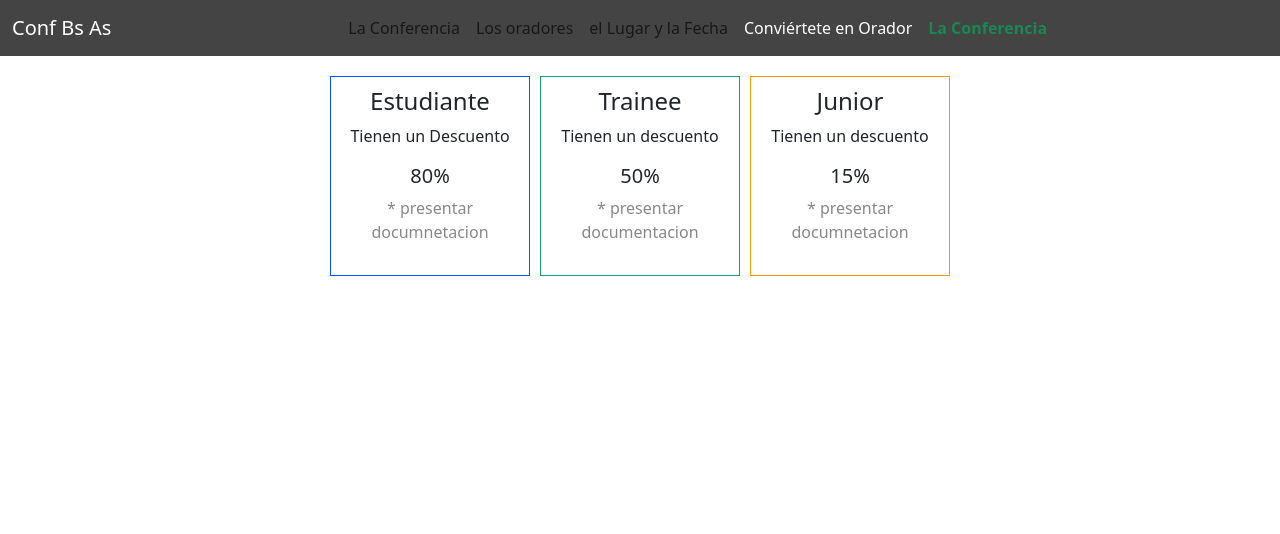
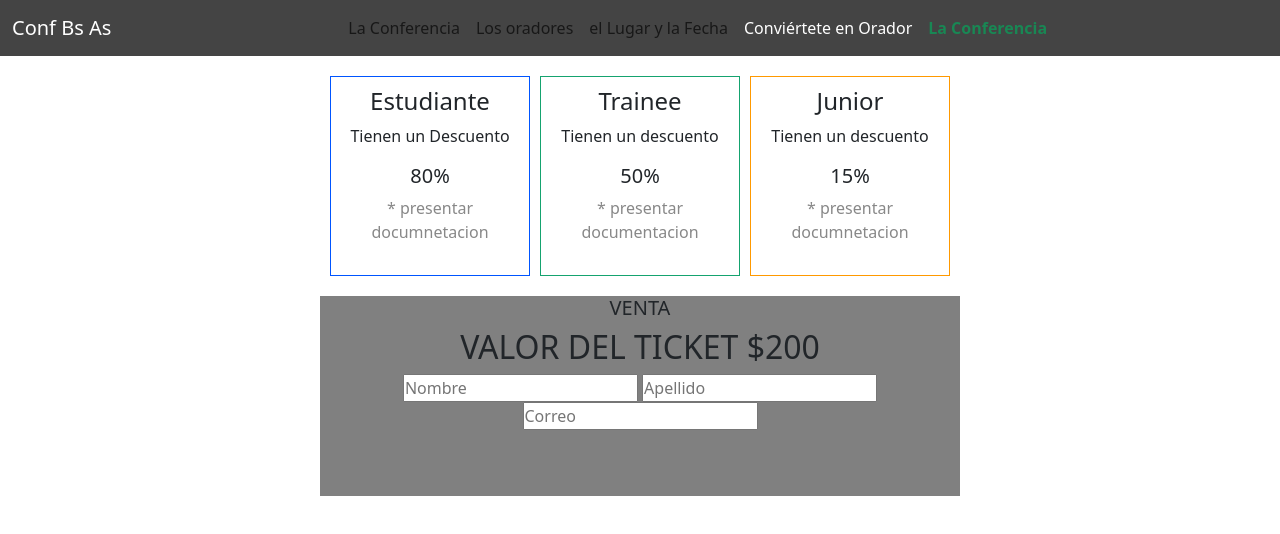
Before and after one commit to morchus13/TP-Javascrip, a plain HTML site: page index.html in a window 1280 px wide. Drawn offline with nearby package versions, Linux system fonts and the light colour scheme.

Commit message:
TP-Javascript v1.3

```diff
--- a/estiloIndex.css
+++ b/estiloIndex.css
@@ -4,7 +4,7 @@
 	box-sizing: border-box;
 }
 
-/*RETOQUES DE ESTILO PARA EL NAV SUPERIOR*/
+/*       RETOQUES DE ESTILO PARA EL NAV SUPERIOR        */
 
 
 
@@ -39,3 +39,25 @@
 .caja-amarilla{
 	border-color: #FF9900;
 }
+
+.contenedor-form{
+	display:grid;
+	grid-template-columns: 1fr 2fr 1fr;
+	grid-template-rows: 200px;
+
+}
+
+/*	 	ESTILOS PARA EL FORMULARIO 		*/
+
+.formulario{
+	background-color: grey;
+	width: 100%;
+	height: 200px;
+	text-align: center;
+}
+/*.divIzquierdo{
+	background-color: blue;
+}
+.divDerecho{
+	background-color: blue;
+}*/
--- a/index.html
+++ b/index.html
@@ -33,6 +33,7 @@
 	<main>
 
 		<!-- ------------------------CAJAS-------------------------------- -->
+		<section>
 			<div class="contenedorTarjetas">
 				<div class="tarjeta caja-azul">
 					<h4>Estudiante</h4>
@@ -54,6 +55,37 @@
 				</div>
 			</div>
 
+		</section>
+
+		<section>
+
+
+			<div class="contenedor-form">
+
+				<div class="divIzquierdo">
+					<p></p>
+				</div>
+
+				<form class="formulario">
+					<h5>VENTA</h5>
+					<h2>VALOR DEL TICKET $200</h2>
+
+					<input type="text" class="nombre" placeholder="Nombre">
+					<input type="text" class="apellido" placeholder="Apellido">
+					<input type="<input type="email" class="email" placeholder="Correo">
+
+				</form>
+
+				<div class="divDerecho">
+					<p></p>
+				</div>
+
+			</div>
+
+
+		</section>
+
+
 
 
 	</main>
```
Lines whose indentation alone changed are shown as unchanged.
